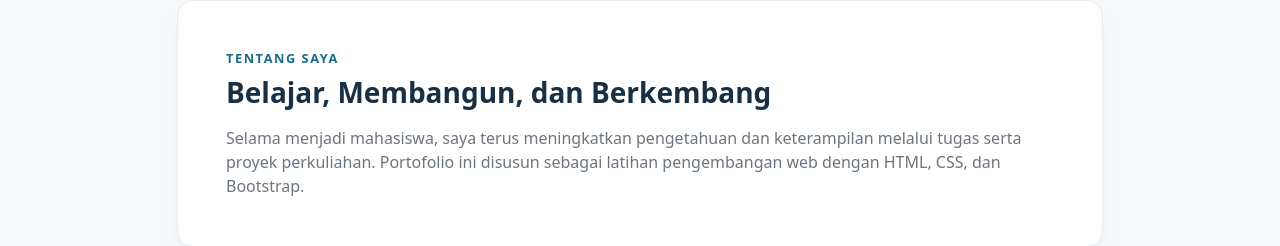
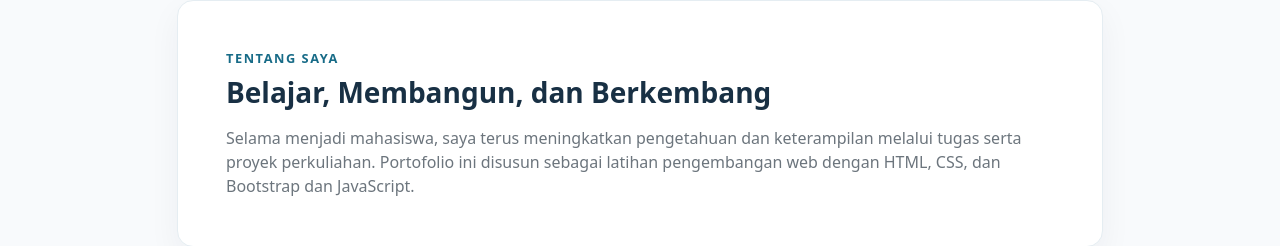
Before and after one commit to farda222/pwd-romirza-copy, a plain HTML site: page index1.html in a window 1280 px wide. Shown: the part 570-816 px from the top of the page. Drawn offline with Linux system fonts and the light colour scheme.

Commit message:
first commit

```diff
--- a/index1.html
+++ b/index1.html
@@ -152,7 +152,7 @@
               <p class="text-secondary mb-0">
                 Selama menjadi mahasiswa, saya terus meningkatkan pengetahuan dan keterampilan
                 melalui tugas serta proyek perkuliahan. Portofolio ini disusun sebagai latihan
-                pengembangan web dengan HTML, CSS, dan Bootstrap.
+                pengembangan web dengan HTML, CSS, dan Bootstrap dan JavaScript.
               </p>
             </article>
           </div>
```
Also changed, not shown: README.md (added).
